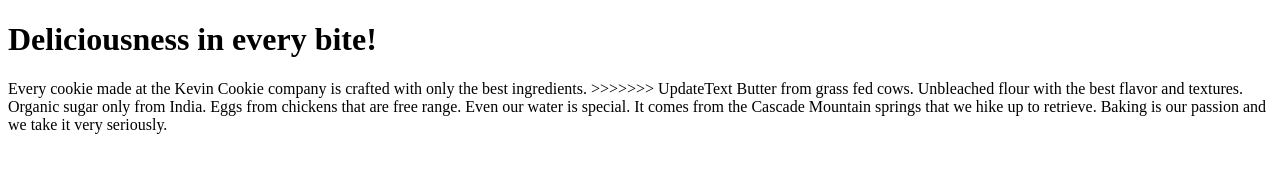
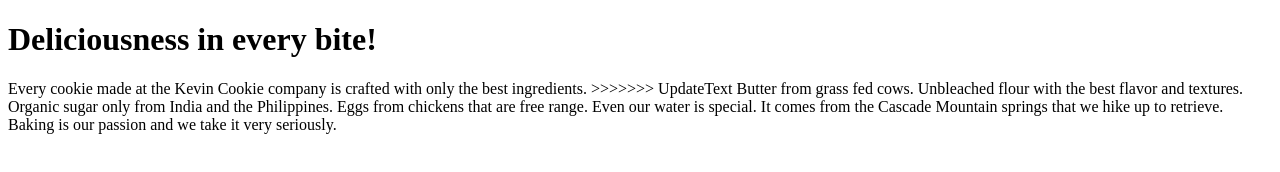
Before and after one commit to FedeBella/FedeBellaGitTutorial, a plain HTML site: page index.htm in a window 1280 px wide. Drawn offline with Linux system fonts and the light colour scheme.

Commit message:
Update index.htm

```diff
--- a/index.htm
+++ b/index.htm
@@ -7,7 +7,7 @@
 <p>Every cookie made at the Kevin Cookie company is crafted with only the best ingredients.
 >>>>>>> UpdateText
 Butter from grass fed cows. Unbleached flour with the best flavor and textures.
-Organic sugar only from India. Eggs from chickens that are free range.
+Organic sugar only from India and the Philippines. Eggs from chickens that are free range.
 Even our water is special. It comes from the Cascade Mountain springs that we hike up to retrieve. Baking is our passion and we take it very seriously.</p>
 
 </body>
```
